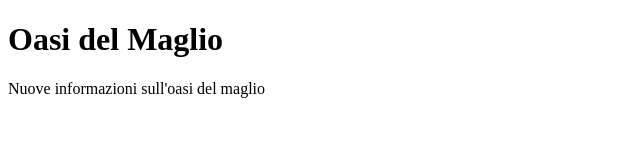
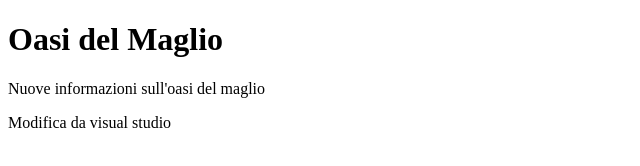
Before and after one commit to frncg1tsalvad0r/itinerario, a plain HTML site: page oasi_del_maglio.html in a window 1280 px wide. Shown: the whole page, without its empty margins (0-640 px from the left). Drawn offline with Linux system fonts and the light colour scheme.

Commit message:
modifica da visual studio

```diff
--- a/oasi_del_maglio.html
+++ b/oasi_del_maglio.html
@@ -9,5 +9,6 @@
 <body>
     <h1>Oasi del Maglio</h1>
     <p>Nuove informazioni sull'oasi del maglio</p>
+    <p>Modifica da visual studio</p>
 </body>
 </html>
```
